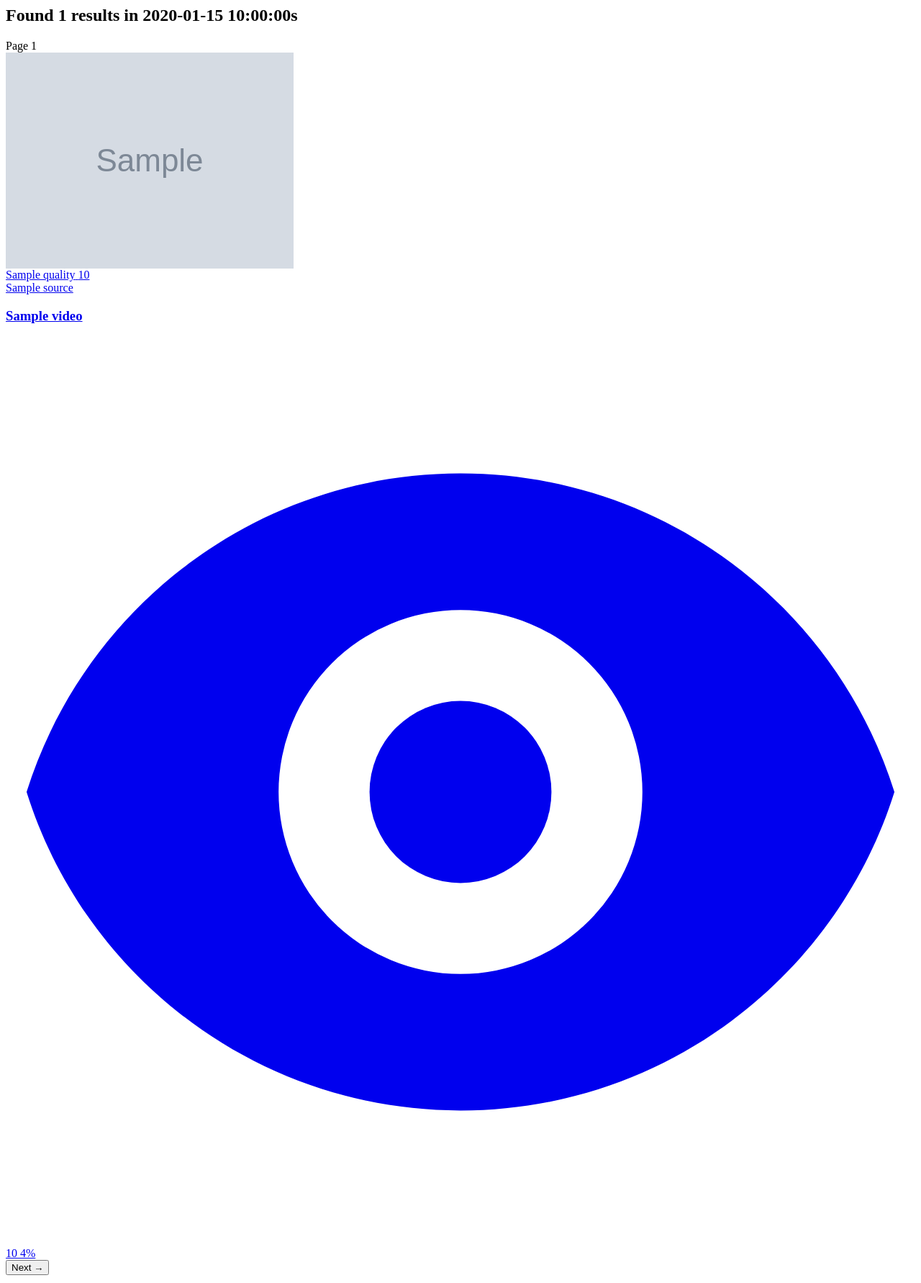
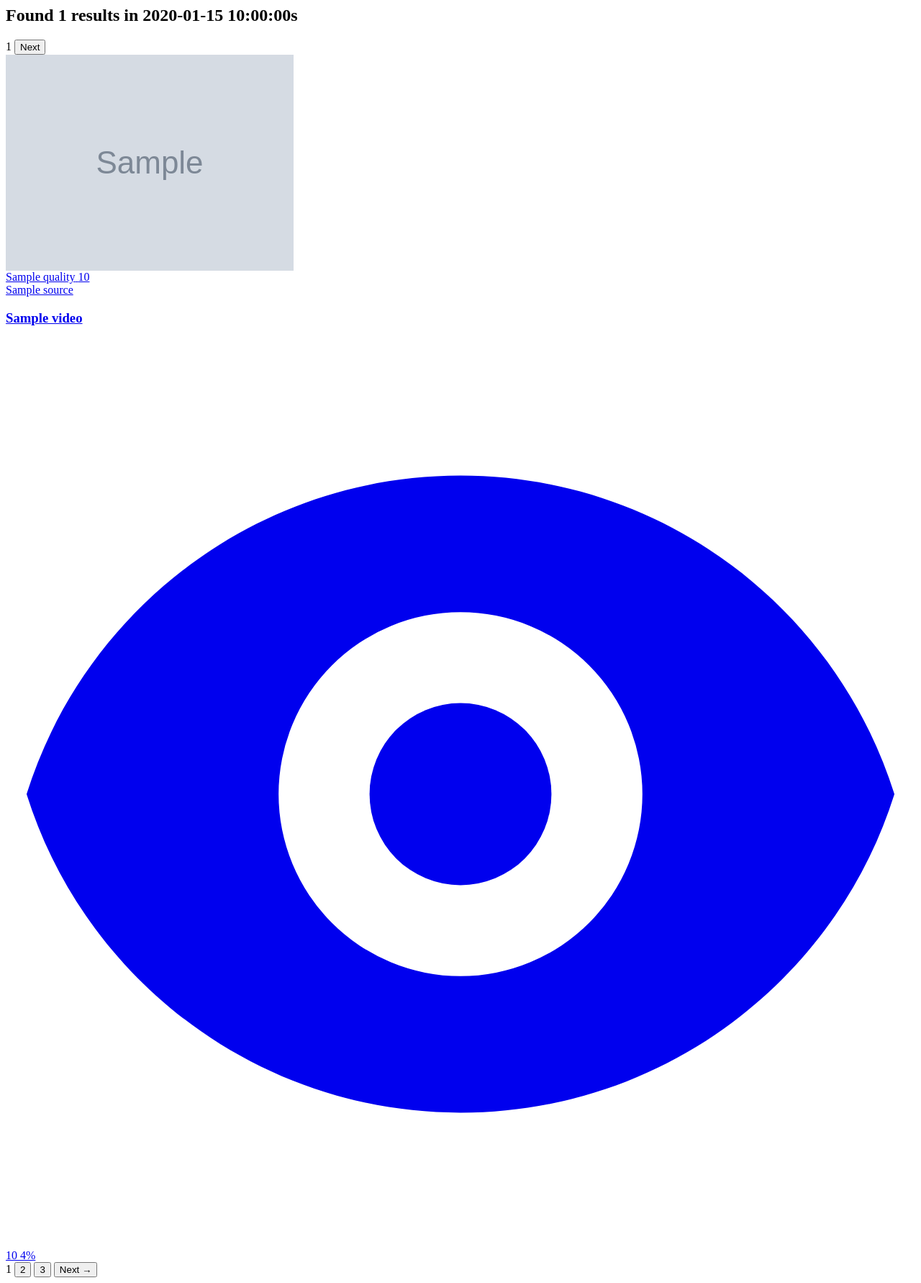
Before and after one commit to FastZet/MetaStream, a FastAPI app: template app/templates/results.html in a window 1280 px wide. Shown: the whole page at 72% size. Run offline with FastAPI, Linux system fonts and the light colour scheme; the template is opened without the code that fills it: most values are stand-ins (such as "Sample title", 1, 10 or a date in 2020); grey boxes marked "Sample" are stand-in pictures.

Commit message:
Update results.html
ui: add numbered pagination and top/bottom controls

```diff
--- a/app/templates/results.html
+++ b/app/templates/results.html
@@ -1,11 +1,32 @@
 {% if results %}
-    <div class="flex justify-between items-center mb-6 px-2">
+    <!-- Metadata Header & Top Pagination -->
+    <div class="flex flex-col md:flex-row justify-between items-center mb-6 px-2 gap-4">
         <h2 class="text-gray-400 text-sm">
             Found <span class="text-white font-bold">{{ count }}</span> results in <span class="text-white font-bold">{{ time }}s</span>
         </h2>
-        <span class="text-xs text-gray-600 bg-gray-900 px-2 py-1 rounded">Page {{ page }}</span>
+
+        <!-- Top Pagination (Compact) -->
+        <div class="flex gap-2">
+            {% if page > 1 %}
+            <button hx-get="/search?q={{ query }}&page={{ page - 1 }}"
+                    hx-target="#search-results"
+                    hx-swap="innerHTML show:top"
+                    class="px-3 py-1 bg-gray-800 hover:bg-gray-700 rounded text-xs">
+                Prev
+            </button>
+            {% endif %}
+            <span class="px-3 py-1 bg-gray-900 text-red-500 rounded text-xs font-bold">{{ page }}</span>
+            <button hx-get="/search?q={{ query }}&page={{ page + 1 }}"
+                    hx-target="#search-results"
+                    hx-swap="innerHTML show:top"
+                    hx-indicator="#loading"
+                    class="px-3 py-1 bg-gray-800 hover:bg-gray-700 rounded text-xs">
+                Next
+            </button>
+        </div>
     </div>
 
+    <!-- The Grid -->
     <div class="grid grid-cols-2 lg:grid-cols-5 gap-4 mb-12">
         {% for video in results %}
         <a href="{{ video.url }}" target="_blank" rel="noopener noreferrer" class="group block bg-gray-900 rounded-lg overflow-hidden hover:ring-2 hover:ring-red-600 transition-all duration-200 shadow-lg">
@@ -13,7 +34,6 @@
             <div class="relative aspect-video bg-gray-800 overflow-hidden">
                 <img src="{{ video.thumbnail }}" alt="{{ video.title }}" loading="lazy" class="w-full h-full object-cover transform group-hover:scale-105 transition-transform duration-300">
 
-                <!-- Duration & Quality Badge -->
                 {% if video.duration != 'N/A' %}
                 <div class="absolute bottom-1 right-1 bg-black bg-opacity-80 text-white text-[10px] font-bold px-1.5 py-0.5 rounded flex gap-1">
                     {% if video.quality %}
@@ -34,19 +54,17 @@
                 </h3>
 
                 <div class="flex justify-between items-center text-[10px] sm:text-xs text-gray-500">
-                    <!-- Views: Only show if valid -->
                     {% if video.views != 'N/A' and video.views != '0' %}
-                    <span class="flex items-center gap-1" title="Views">
+                    <span class="flex items-center gap-1">
                         <svg class="w-3 h-3" fill="currentColor" viewBox="0 0 20 20"><path d="M10 12a2 2 0 100-4 2 2 0 000 4z"/><path fill-rule="evenodd" d="M.458 10C1.732 5.943 5.522 3 10 3s8.268 2.943 9.542 7c-1.274 4.057-5.064 7-9.542 7S1.732 14.057.458 10zM14 10a4 4 0 11-8 0 4 4 0 018 0z" clip-rule="evenodd"/></svg>
                         {{ video.views }}
                     </span>
                     {% else %}
-                    <span></span> <!-- Spacer -->
+                    <span></span>
                     {% endif %}
 
-                    <!-- Rating: Re-add % here since we stripped it in python -->
                     {% if video.rating != 'N/A' %}
-                    <span class="flex items-center gap-1 text-green-400" title="Rating">
+                    <span class="flex items-center gap-1 text-green-400">
                         {{ video.rating }}%
                     </span>
                     {% endif %}
@@ -56,33 +74,48 @@
         {% endfor %}
     </div>
 
-    <div class="flex justify-center gap-4 py-8 border-t border-gray-800">
+    <!-- Bottom Pagination (Detailed) -->
+    <div class="flex justify-center items-center gap-2 py-8 border-t border-gray-800 flex-wrap">
+        <!-- Previous Button -->
         {% if page > 1 %}
         <button hx-get="/search?q={{ query }}&page={{ page - 1 }}"
                 hx-target="#search-results"
                 hx-swap="innerHTML show:top"
-                hx-indicator="#loading"
-                class="px-6 py-2 bg-gray-800 hover:bg-gray-700 text-gray-300 rounded-full font-medium transition-colors text-sm">
-            &larr; Previous
+                class="px-4 py-2 bg-gray-800 hover:bg-gray-700 text-gray-300 rounded transition-colors text-sm">
+            &larr; Prev
         </button>
         {% endif %}
 
+        <!-- Numbered Pages Logic (Simple window: Page-2 to Page+2) -->
+        {% set start = page - 2 if page - 2 > 0 else 1 %}
+        {% set end = page + 3 %}
+
+        {% for p in range(start, end) %}
+            {% if p == page %}
+                <span class="px-4 py-2 bg-red-600 text-white rounded font-bold text-sm">{{ p }}</span>
+            {% else %}
+                <button hx-get="/search?q={{ query }}&page={{ p }}"
+                        hx-target="#search-results"
+                        hx-swap="innerHTML show:top"
+                        hx-indicator="#loading"
+                        class="px-4 py-2 bg-gray-800 hover:bg-gray-700 text-gray-300 rounded transition-colors text-sm">
+                    {{ p }}
+                </button>
+            {% endif %}
+        {% endfor %}
+
+        <!-- Next Button -->
         <button hx-get="/search?q={{ query }}&page={{ page + 1 }}"
                 hx-target="#search-results"
                 hx-swap="innerHTML show:top"
                 hx-indicator="#loading"
-                class="px-6 py-2 bg-gray-800 hover:bg-gray-700 text-gray-300 rounded-full font-medium transition-colors text-sm">
+                class="px-4 py-2 bg-gray-800 hover:bg-gray-700 text-gray-300 rounded transition-colors text-sm">
             Next &rarr;
         </button>
     </div>
 
 {% else %}
     <div class="text-center py-20 bg-gray-900/50 rounded-lg border border-gray-800">
-        <div class="inline-block p-4 bg-gray-800 rounded-full mb-4">
-            <svg class="w-12 h-12 text-gray-600" fill="none" viewBox="0 0 24 24" stroke="currentColor">
-                <path stroke-linecap="round" stroke-linejoin="round" stroke-width="2" d="M21 21l-6-6m2-5a7 7 0 11-14 0 7 7 0 0114 0z" />
-            </svg>
-        </div>
         <h3 class="text-xl text-gray-400 font-medium">No results found</h3>
         <p class="text-gray-600 mt-2 text-sm">Try using simpler keywords.</p>
     </div>
```
